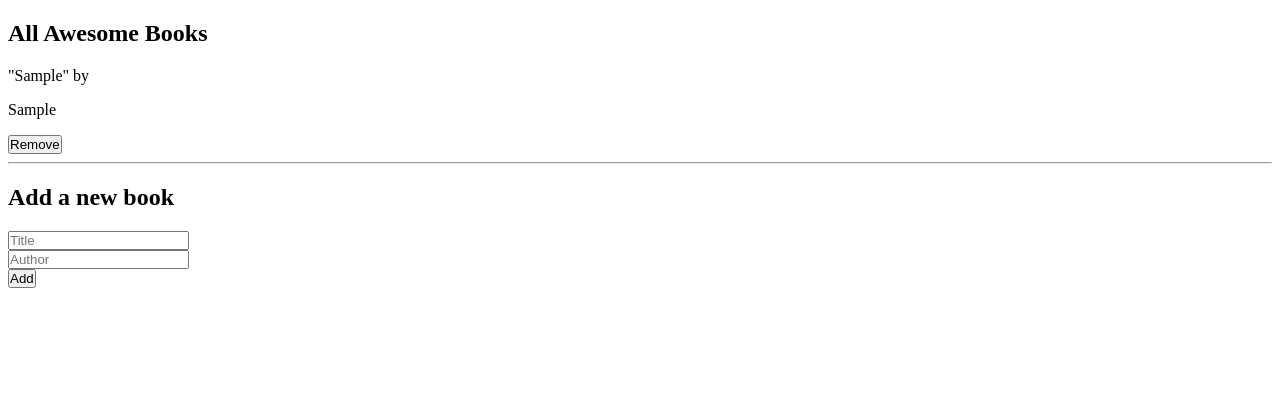
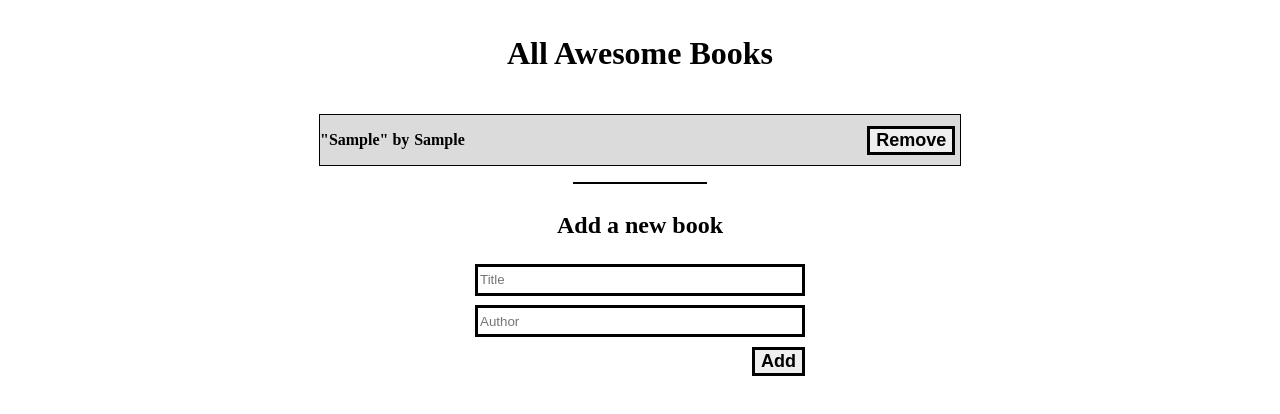
Before and after one commit to glorymugizi/awesome_books, a website: page index.html in a window 1280 px wide. Both pictures are taken after typing "Sample", "Sample" into the empty fields and a click on the button "Add". Drawn offline with Linux system fonts and the light colour scheme.

Commit message:
Add styling and correct linter errors

```diff
--- a/scripts.js
+++ b/scripts.js
@@ -1,3 +1,4 @@
+/* eslint-disable no-unused-vars */
 const form = document.querySelector('#readBook');
 const title = document.querySelector('#title');
 const author = document.querySelector('#author');
@@ -70,7 +71,6 @@ class Books {
   }
 }
 
-
 form.addEventListener('submit', (event) => {
   event.preventDefault();
   if (title.value === '') {
--- a/style.css
+++ b/style.css
@@ -1,3 +1,55 @@
-* {
-  padding: 0;
+#bookLibrary {
+  flex-direction: column;
+  align-items: center;
 }
+
+.library {
+  display: flex;
+}
+
+.middle {
+  align-items: center;
+  justify-content: space-between;
+  background-color: #dbdbdb;
+  border: 1px solid black;
+  width: 40rem;
+  margin: 1rem;
+  font-weight: 900;
+}
+
+#heading {
+  font-weight: 900;
+  font-size: xx-large;
+}
+
+.outer {
+  border: 3px solid black;
+  margin: 0.3rem;
+}
+
+#readBook {
+  display: flex;
+  flex-direction: column;
+  align-items: flex-end;
+}
+
+.letter {
+  margin-left: 0.3rem;
+}
+
+.btn {
+  font-weight: 700;
+  font-size: large;
+}
+
+.hline {
+  width: 20%;
+  height: 2px;
+  background-color: black;
+  border: none;
+}
+
+.tech {
+  width: 20rem;
+  height: 1.5rem;
+}
```
